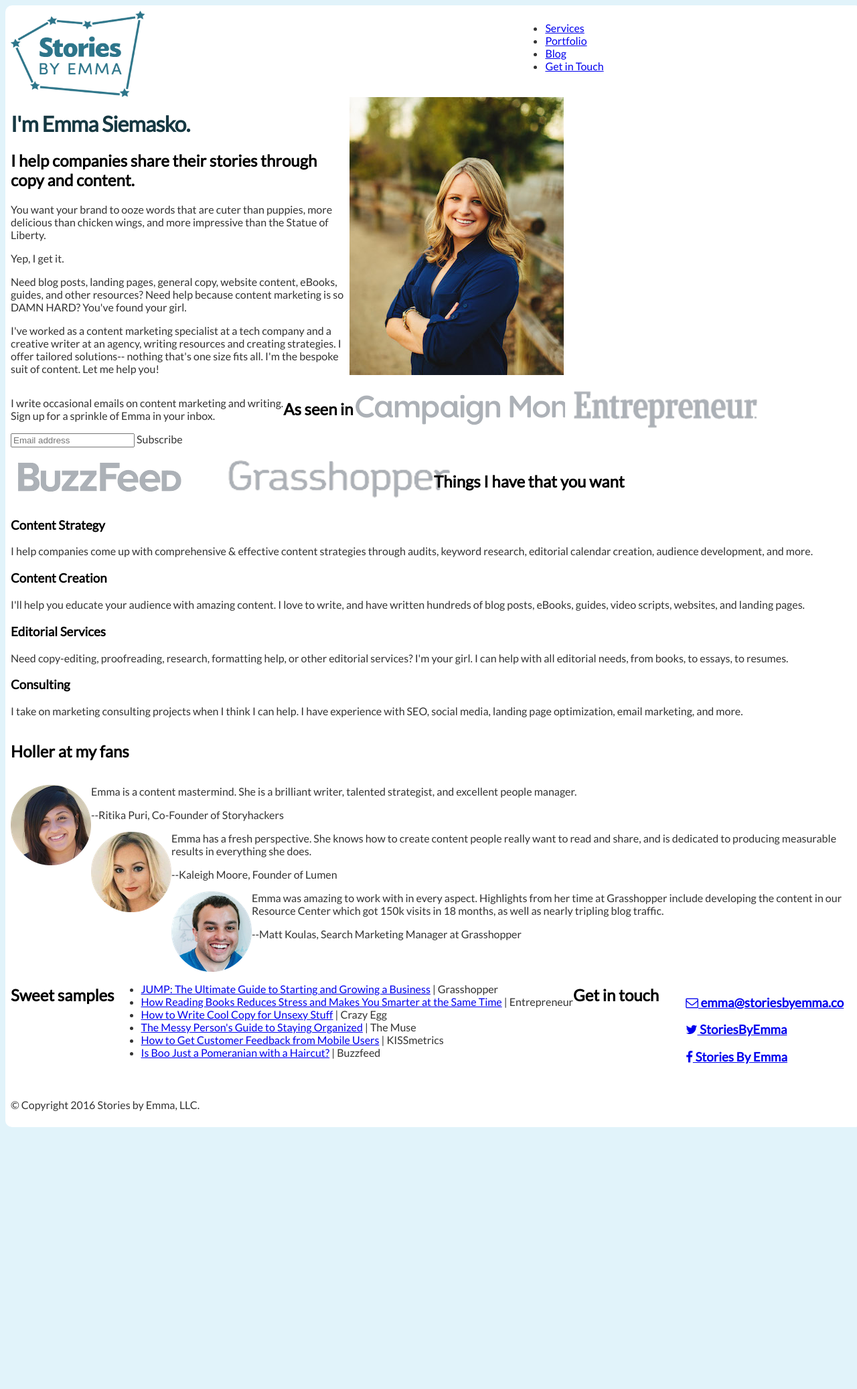
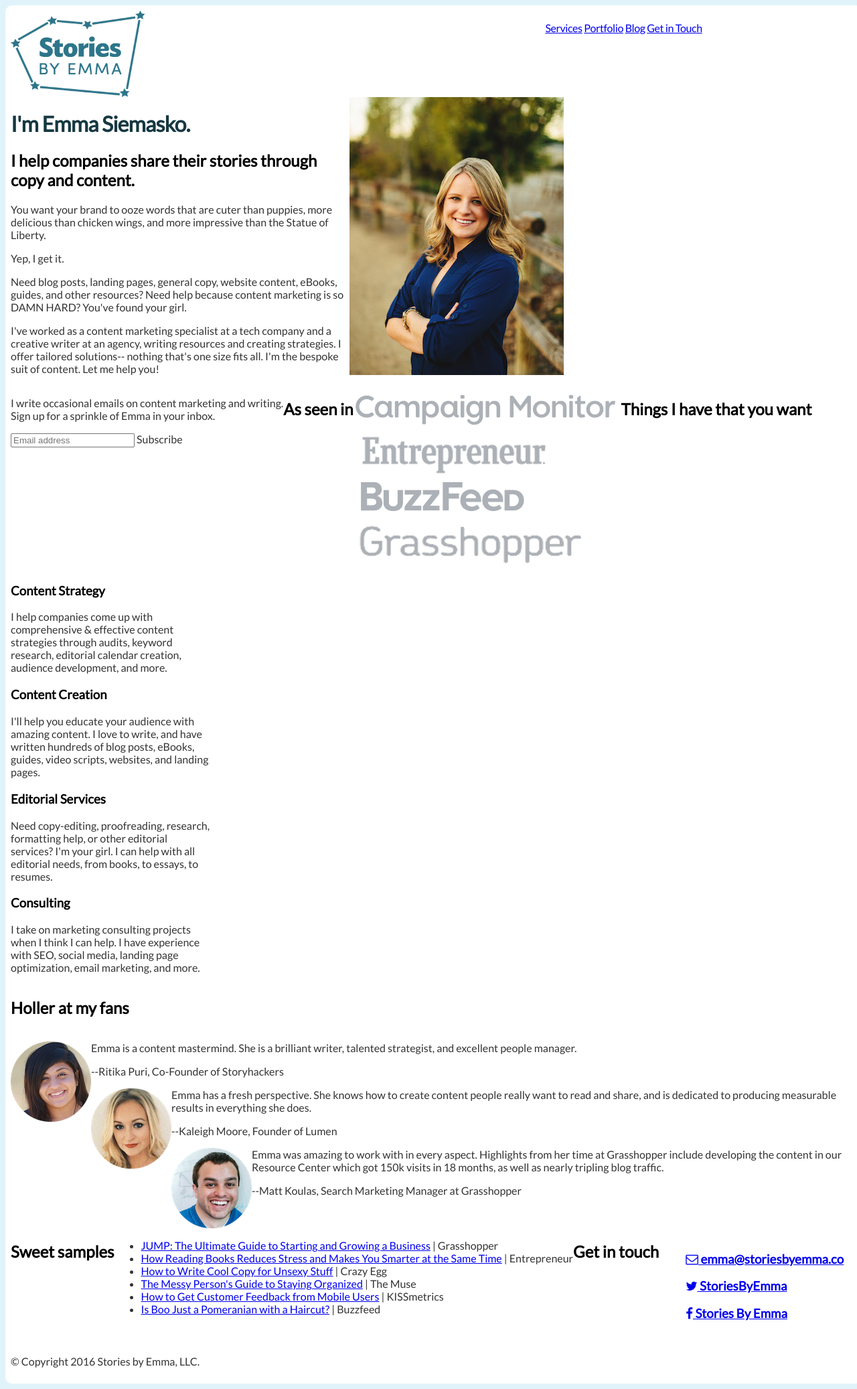
Before and after one commit to emmalepsy/emmalepsy.github.io, a Jekyll site: the page mobile.html, which Jekyll copies as it is, in a window 1280 px wide. Shown: the whole page at 67% size. Built offline with Jekyll 4.4.1, drawn with Linux system fonts in a browser that asks for light colours; nearby versions of some CDN libraries; a style sheet for code colours, icons or effects is not loaded; before the commit the page ends 1691 px from its top, so only the background shows below that.

Commit message:
More styles

```diff
--- a/mobile.html
+++ b/mobile.html
@@ -77,6 +77,47 @@
    margin-left: 0;
 }
 
+#main_nav {
+   font-family: "Lato";
+   letter-spacing: -0.025em;
+   float: right;
+}
+
+#main_nav ul {
+ list-style: none;
+}
+
+#main_nav li {
+  display: inline;
+}
+
+#main_nav a:hover {
+  text-decoration: none;
+}
+
+#social-party li {
+  display: inline;
+}
+
+ul.iconlist {
+  list-style-type: none;
+}
+
+ul.iconlist li {
+  text-indent: -1.4em;
+}
+
+ul.iconlist li:before
+{
+  font-family: 'octicons';
+  color:  #307489;
+  content: "\f02a";
+  float: left;
+  width: 1.4em;
+}
+
+
+
 </style>
 <body>
 <div id="main_container">
@@ -142,6 +183,7 @@
 
   <h2 class="center">As seen in</h2>
 
+  <div>
     <div class="c6">
       <img src="campaignmonitor.png">
     </div>
@@ -154,12 +196,13 @@
     <div class="c6">
       <img src="grasshopper.png">
     </div>
+  </div>
 
 
  <h2 class="center">Things I have that you want</h2><a name="services"></a>
 
-  <div class="pure-g">
-    <div class="pure-u-1-4">
+  <div class>
+    <div class="c6">
       <h2 class="holler center"><span class="mega-octicon octicon-star"></span></h2>
       <h3 class="holler">Content Strategy</h3>
       <p class="holler small">
@@ -168,7 +211,7 @@
         calendar creation, audience development, and more.
       </p>
     </div>
-    <div class="pure-u-1-4">
+    <div class="c6">
       <h2 class="holler center"><span class="mega-octicon octicon-pencil"></span></h2>
       <h3 class="holler">Content Creation</h3>
       <p class="holler small">
@@ -177,7 +220,7 @@
         eBooks, guides, video scripts, websites, and landing pages.
       </p>
     </div>
-    <div class="pure-u-1-4">
+    <div class="c6">
       <h2 class="holler center"><span class="mega-octicon octicon-file-text"></span></h2>
       <h3 class="holler">Editorial Services</h3>
       <p class="holler small">
@@ -186,7 +229,7 @@
         editorial needs, from books, to essays, to resumes.
       </p>
     </div>
-    <div class="pure-u-1-4">
+    <div class="c6">
       <h2 class="holler center"><span class="mega-octicon octicon-puzzle"></span></h2>
       <h3 class="holler">Consulting</h3>
       <p class="holler small">
@@ -199,7 +242,7 @@
 
 
   <h2 class="center"> Holler at my fans </h2>
-  <div class="pure-g">
+  <div>
     <div class="">
       <img style="float: left" src="ritika120.png">
       <p class="pull-quote">
```
Lines whose indentation alone changed are shown as unchanged.
